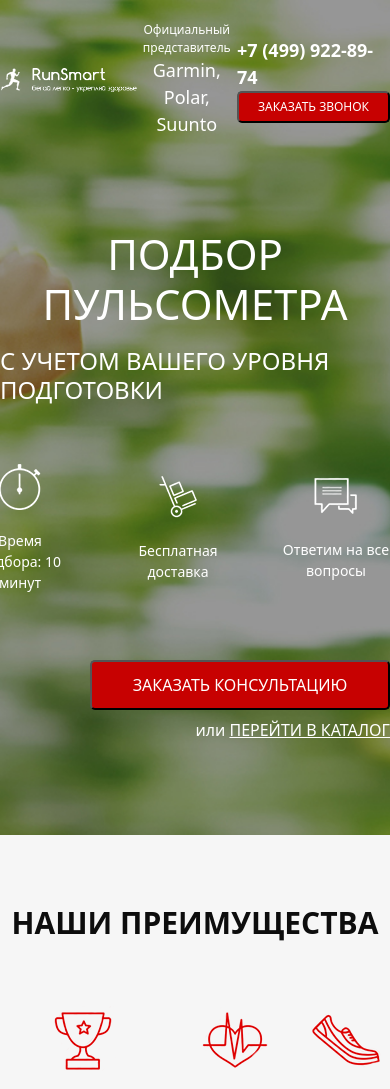
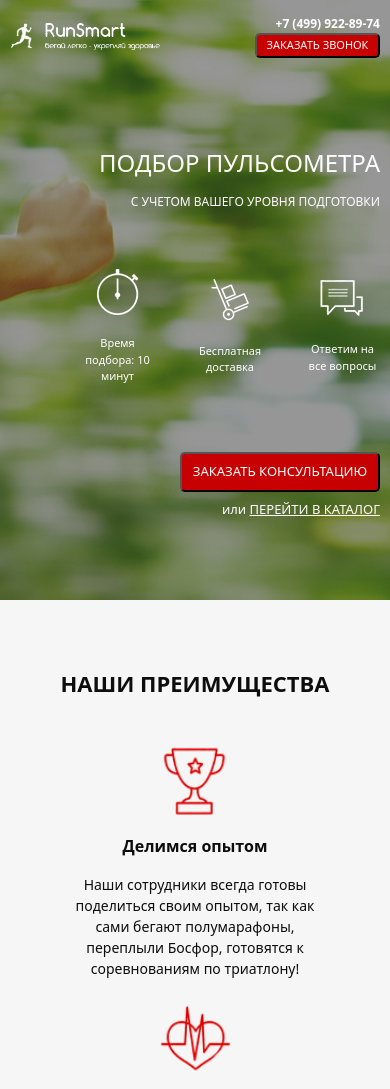
Before and after one commit to zetBEASTMODE/RunSmart_site, a website: page src/index.html in a window 390 px wide. Shown: the top 1089 px of the page. Drawn offline with Linux system fonts and the light colour scheme.

Commit message:
adapted for mobile first and second block

```diff
--- /dev/null
+++ b/src/sass/base/_media.scss
@@ -0,0 +1,186 @@
+@media (max-width: 1200px) {
+    .header {
+        padding-right: 20px;
+        padding-left: 20px;
+        &__logo {
+            width: 230px;
+        }
+    }
+    .promo__wrapper {
+        padding-right: 20px;
+    }
+}
+@media (max-width: 991px) {
+    .header {
+        padding-right: 30px;
+        padding-left: 30px;
+        &__logo {
+            width: 215px;
+        }
+    }
+    .promo {
+        &__wrapper {
+        padding-right: 30px;
+        }
+        &__header {
+            font-size: 36px;
+        }
+        &__subheader {
+            font-size: 18px;
+        }
+    }
+    .advantages {
+        &__wrapper {
+            padding-right: 20px;
+            padding-left: 20px;
+        }
+        &__item {
+            max-width: 205px;
+        }
+    }
+}
+
+@media (max-width: 767px) {
+    .header {
+        padding-right: 20px;
+        padding-left: 20px;
+        &__logo {
+            width: 175px;
+        }
+        &__official {
+            font-size: 10px;
+            span {
+                font-size: 14px;
+            }
+        }
+        &__phone {
+            font-size: 14px;
+        }
+    }
+    .button {
+        width: 135px;
+        height: 30px;
+        font-size: 11px;
+        &_main {
+            width: 250px;
+            height: 50px;
+            font-size: 16px;
+        }
+    }
+    .promo {
+        &__wrapper {
+            padding-right: 20px;
+        }
+        &__header {
+            font-size: 32px;
+        }
+        &__subheader {
+            font-size: 16px;
+        }
+        &__icons {
+            width: 350px;
+        }
+        &__icon {
+            width: 75px;
+            font-size: 12px;
+        }
+        &__link {
+            font-size: 14px;
+        }
+    }
+    .advantages {
+        &__wrapper {
+            margin-top: 45px;
+            padding-right: 20px;
+            padding-left: 20px;
+        }
+        &__item {
+            max-width: 175px;
+        }
+        &__subtitle {
+            margin-top: 28px;
+            font-size: 14px;
+        }
+        &__descr {
+            margin-top: 16px;
+            font-size: 12px;
+        }
+    }
+}
+
+@media (max-width: 575px) {
+    .header {
+        padding-right: 10px;
+        padding-left: 10px;
+        &__logo {
+            width: 150px;
+        }
+        &__official {
+            display: none;
+        }
+        &__phone {
+            font-size: 12px;
+        }
+    }
+    .button {
+        width: 125px;
+        height: 25px;
+        font-size: 11px;
+        &_main {
+            width: 200px;
+            height: 40px;
+            font-size: 13px;
+        }
+    }
+    .promo {
+        padding: 15px 0 60px 0;
+        min-height: 600px;
+        &__wrapper {
+            padding-right: 10px;
+        }
+        &__header {
+            font-size: 24px;
+        }
+        &__subheader {
+            font-size: 12px;
+        }
+        &__icons {
+            width: 300px;
+        }
+        &__icon {
+            width: 75px;
+            font-size: 11px;
+        }
+        &__link {
+            font-size: 13px;
+        }
+    }
+    .advantages {
+        &__wrapper {
+            margin-top: 45px;
+            padding-right: 10px;
+            padding-left: 10px;
+            flex-direction: column;
+            align-items: center;
+        }
+        &__item {
+            max-width: 250px;
+            padding-bottom: 20px;
+        }
+        &__subtitle {
+            margin-top: 18px;
+            font-size: 16px;
+        }
+        &__descr {
+            margin-top: 16px;
+            font-size: 14px;
+        }
+        &__icon {
+            width: 75px;
+            height: 75px;
+        }
+    }
+    .title {
+        font-size: 22px;
+    }
+}
--- a/src/sass/style.scss
+++ b/src/sass/style.scss
@@ -11,3 +11,4 @@
 @import 'blocks/buttons';
 @import 'blocks/privileges';
 @import 'blocks/titles';
+@import 'base/media';
```
Also changed, not shown: src/css/style.min.css.
